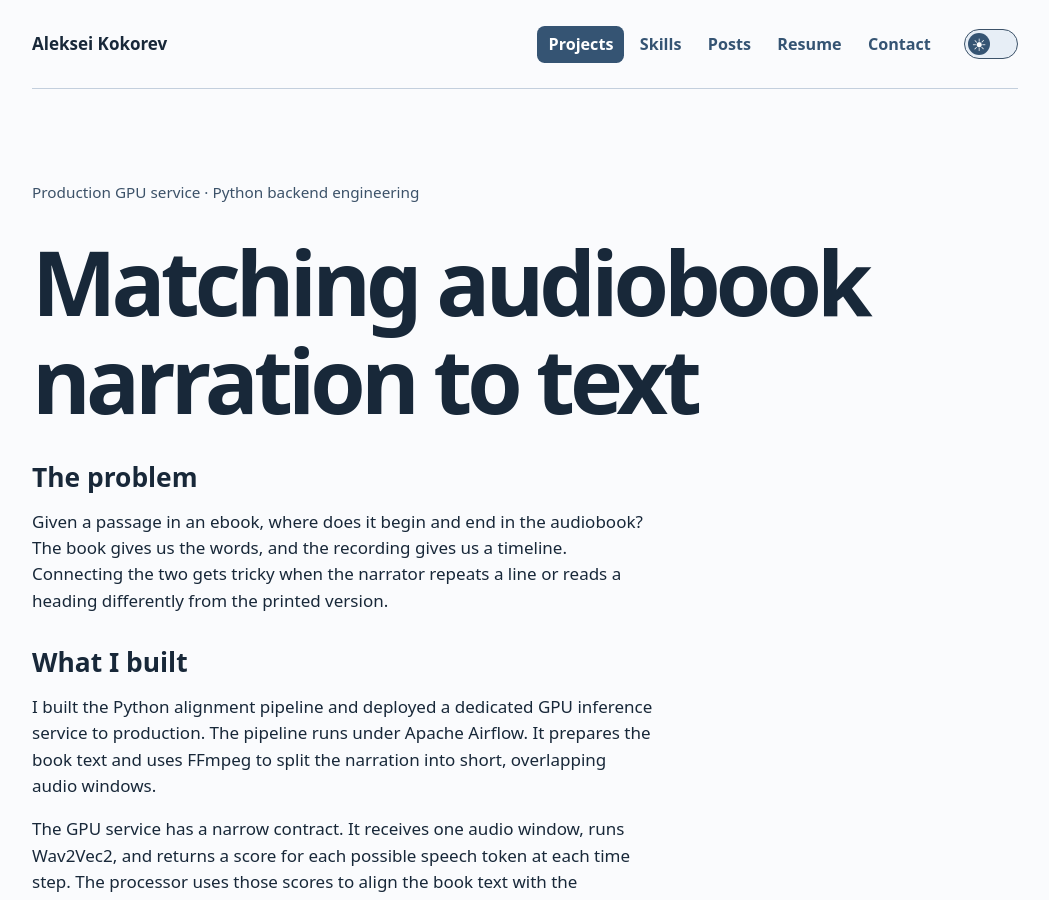
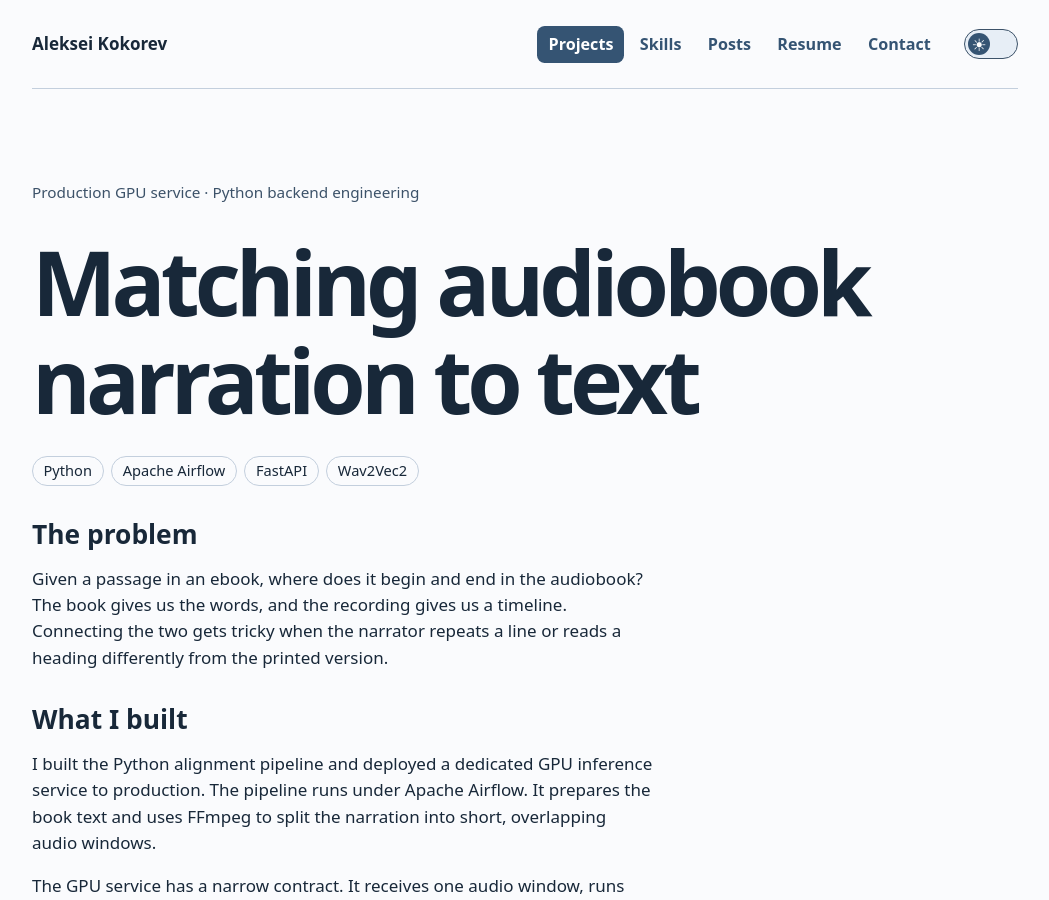
Before and after one commit to alex-coch/alex-coch.github.io, a Jekyll site: the page projects/audiobook-alignment/index.html, which Jekyll copies as it is, in a window 1280 px wide and 900 px high. Shown: the whole window, without its empty margins (115-1164 px from the left). Built offline with Jekyll 4.4.1, drawn with Linux system fonts in a browser that asks for light colours.

Commit message:
Show technology tags on all three case studies

```diff
--- a/projects/article-comparison/index.html
+++ b/projects/article-comparison/index.html
@@ -33,6 +33,12 @@
 <section class="case">
   <p class="meta">Chrome extension · Python backend · Retrieval-augmented generation</p>
   <h1>What’s new in this article?</h1>
+  <ul role="list" class="tech-tags" aria-label="Tech stack">
+    <li>JavaScript</li>
+    <li>Python</li>
+    <li>Sentence Transformers</li>
+    <li>ChromaDB</li>
+  </ul>
   <h2>The problem</h2>
   <p>When you follow a topic across several publications, a new article often spends most of its time on familiar ground. A summary tells you what the article says. As a returning reader, I wanted to answer a more specific question: <em>What does this add to what I’ve already read?</em></p>
   <h2>What I built</h2>
--- a/projects/audiobook-alignment/index.html
+++ b/projects/audiobook-alignment/index.html
@@ -26,6 +26,12 @@
 <section class="case">
 <p class="meta">Production GPU service · Python backend engineering</p>
 <h1>Matching audiobook narration to text</h1>
+<ul role="list" class="tech-tags" aria-label="Tech stack">
+  <li>Python</li>
+  <li>Apache Airflow</li>
+  <li>FastAPI</li>
+  <li>Wav2Vec2</li>
+</ul>
 <h2>The problem</h2>
 <p>Given a passage in an ebook, where does it begin and end in the audiobook? The book gives us the words, and the recording gives us a timeline. Connecting the two gets tricky when the narrator repeats a line or reads a heading differently from the printed version.</p>
 <h2>What I built</h2>
--- a/projects/transactional-outbox/index.html
+++ b/projects/transactional-outbox/index.html
@@ -33,6 +33,11 @@
 <section class="case">
   <p class="meta">Backend engineering · Event-driven systems</p>
   <h1>Reliable event delivery for document workflows</h1>
+  <ul role="list" class="tech-tags" aria-label="Tech stack">
+    <li>Python</li>
+    <li>PostgreSQL</li>
+    <li>RabbitMQ</li>
+  </ul>
   <h2>The problem</h2>
   <p>A document update had to save the change in PostgreSQL and notify other services through RabbitMQ. If the database commit succeeded and the process stopped before sending the message, the document would show its new state while downstream services would have no record of the change.</p>
   <h2>What I built</h2>
```
